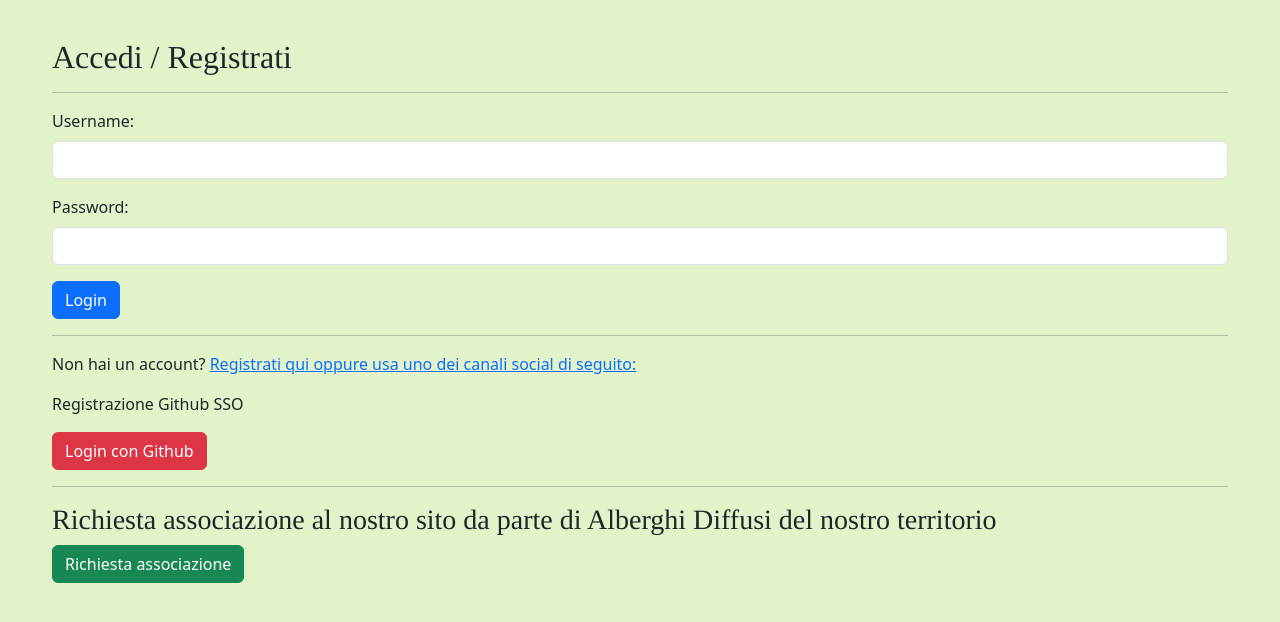
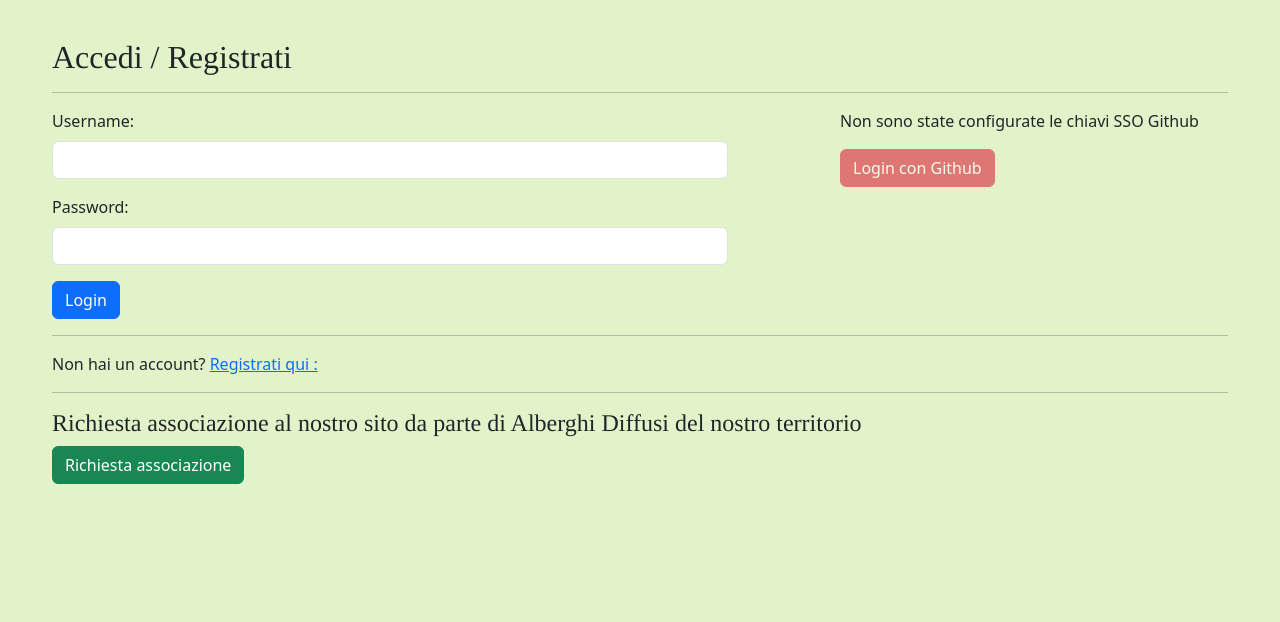
Before and after one commit to fabmeo/prj14a, a Django app: page /login/ in a window 1280 px wide. Shown: the part 56-678 px from the top of the page. Run offline with Django 5.2, Linux system fonts and the light colour scheme; some libraries are stand-ins or nearby versions.

Commit message:
ultime revisioni prima della consegna (#81)
ultime revisioni prima della consegna

```diff
--- a/src/albdif/management/commands/crea_dati_test.py
+++ b/src/albdif/management/commands/crea_dati_test.py
@@ -58,9 +58,13 @@ class Command(BaseCommand):
 
         # Creazione altre proprieta
         for _ in range(3):
+            # Creazione di una proprietà partner
             p = ProprietaFactory.create()
             # Creazione il visitatore
             v = VisitatoreFactory.create()
+            if _ == 0:
+                v.utente.username = 'host'
+                v.utente.save()
             # Creazione ruolo Titolare "ru" per il visitatore "v" sulla proprietà "p"
             ru = RuoloUtenteFactory.create(utente=v.utente, ruolo=titolare, ente=p)
             FotoFactory.create(proprieta=p)
--- a/src/albdif/templates/albdif/camere_list.html
+++ b/src/albdif/templates/albdif/camere_list.html
@@ -18,7 +18,7 @@
                         <h5 class="card-title">{{ c.nome }}</h5>
                         <p class="card-text">{{ c.descrizione }}</p>
                         <a href="{% url 'albdif:camera_detail' c.id %}">
-                        <p class="text-dark vetrina badge">Prenota adesso, prezzi a partire da {{ c.prezzo_bassa_stagione }} €/gg in bassa stagione</p>
+                        <p class="text-dark vetrina badge">Prenota: prezzi a partire da {{ c.prezzo_bassa_stagione }} €/gg</p>
                         </a>
                     </div>
                 </div>
--- a/src/albdif/templates/albdif/form_registrazione.html
+++ b/src/albdif/templates/albdif/form_registrazione.html
@@ -11,7 +11,7 @@
                 {% csrf_token %}
 
                 <div class="mb-3">
-                    <label for="name" class="form-label">Nome:</label>
+                    <label for="name" class="form-label">Username:</label>
                     <div class="form-control"> {{ form.username }} </div>
                 </div>
                 <div class="mb-3">
--- a/src/albdif/templates/albdif/login.html
+++ b/src/albdif/templates/albdif/login.html
@@ -5,6 +5,8 @@
 
 <hr>
 
+<div class="row">
+    <div class="col-md-7">
         {% if not user.is_authenticate %}
             <form action="/login/" method="POST" class="needs-validation" novalidate>
                 {% csrf_token %}
@@ -28,20 +30,34 @@
         {% else %}
             <h3>Utente: {{ user }} </h3>
         {% endif %}
-<hr>
-
-<p>Non hai un account? <a href="/registrazione">Registrati qui oppure usa uno dei canali social di seguito:</a></p>
-
-<p>Registrazione Github SSO</p>
+    </div>
+    <div class="col-md-1"></div>
+    <div class="col-md-4">
+        {% if github_sso %}
+            <p>Registrazione con Github (SSO)</p>
             <a href="{% url 'social:begin' 'github' %}" class="btn btn-danger">Login con Github</a>
-
+        {% else %}
+            <p>Non sono state configurate le chiavi SSO Github</p>
+            <a href="{% url 'social:begin' 'github' %}" class="btn btn-danger disabled" tabindex="-1" aria-disabled="true">Login con Github</a>
+        {% endif %}
         {% if google_sso %}
             <hr>
+            <p>Registrazione con Google (SSO)</p>
             <a href="{% url 'social:begin' 'google-oauth2' %}" class="btn btn-danger">Login con Google</a>
         {% endif %}
+    </div>
+    <div class="col-md-12">
         <hr>
-
-<h3>Richiesta associazione al nostro sito da parte di Alberghi Diffusi del nostro territorio</h3>
+            <p>Non hai un account?
+                <a href="{% url 'albdif:registrazione' %}">
+                    Registrati qui
+                    {% if github_sso or google_sso %} oppure usa uno dei canali social (pulsanti rossi) {% endif %}:
+                </a>
+            </p>
+        <hr>
+        <h4>Richiesta associazione al nostro sito da parte di Alberghi Diffusi del nostro territorio</h4>
         <a href="{% url 'albdif:registrazione_titolare' %}" class="btn btn-success">Richiesta associazione</a>
+    </div>
+</div>
 
 {% endblock content %}
--- a/src/albdif/templates/albdif/profilo.html
+++ b/src/albdif/templates/albdif/profilo.html
@@ -4,7 +4,7 @@
 <h3 class="titolopagina"> Profilo dell'utente: {{ user.first_name }} {{ user.last_name }} ({{ user.username }}) </h3>
     {% if user.visitatore.is_titolare %}
         {% for p in user.visitatore.proprieta %}
-            <p>Titolare e proprietario dell'Albergo Diffuso:<b> {{ p.ente.nome }} </b>
+            <p class="vetrina">Titolare e proprietario dell'Albergo Diffuso:<b> {{ p.ente.nome }} </b>
             {% for pr in p.ente.prenotazioni %}
                 <p><b>{{ pr.prenotazione.visitatore }} </b> ha prenotato la camera <b>{{ pr.prenotazione.camera }} </b> - dal {{ pr.data_inizio }} al {{ pr.data_fine }}</p>
             {% endfor %}
--- a/src/albdif/views.py
+++ b/src/albdif/views.py
@@ -1,5 +1,6 @@
 from datetime import datetime, date
 import json
+from lib2to3.fixes.fix_input import context
 from venv import logger
 
 from django.contrib import messages
@@ -17,6 +18,7 @@ from django.contrib.auth import logout as auth_logout
 from django.db import transaction
 from django.db.models import F, Q
 
+from .config import settings
 from .forms import LoginForm, PrenotazioneForm, CalendarioPrenotazioneForm, PagamentoForm, RegistrazioneForm, \
     RegistrazioneTitolareForm
 from .utils.utility import date_range, calcola_prezzo_totale, to_date
@@ -52,6 +54,15 @@ class login(FormView):
 
         form.add_error(None, "Username o password errate!")
         return self.form_invalid(form)
+
+    def get(self, request, *args, **kwargs):
+        github_sso = google_sso = False
+        if hasattr(settings, "SOCIAL_AUTH_GITHUB_KEY") and settings.SOCIAL_AUTH_GITHUB_KEY > "":
+            github_sso = True
+        if hasattr(settings, "GOOGLE_CLIENT_ID") and settings.GOOGLE_CLIENT_ID:
+            google_sso = True
+        context = {"github_sso": github_sso, "google_sso": google_sso}
+        return render(request, self.template_name, context)
 
 
 class logout(View):
--- a/src/static/css/albdif.css
+++ b/src/static/css/albdif.css
@@ -25,7 +25,7 @@ h1, h2, h3, h4, h5 {
 
 .vetrina {
     font-size: 16px;
-    background-color: rgba(59, 101, 3, 0.46) !important;
+    background-color: rgba(143, 241, 13, 0.68) !important;
 }
 
 .camere_partner {
```
Also changed, not shown: README.md. Lines whose indentation alone changed are shown as unchanged.
